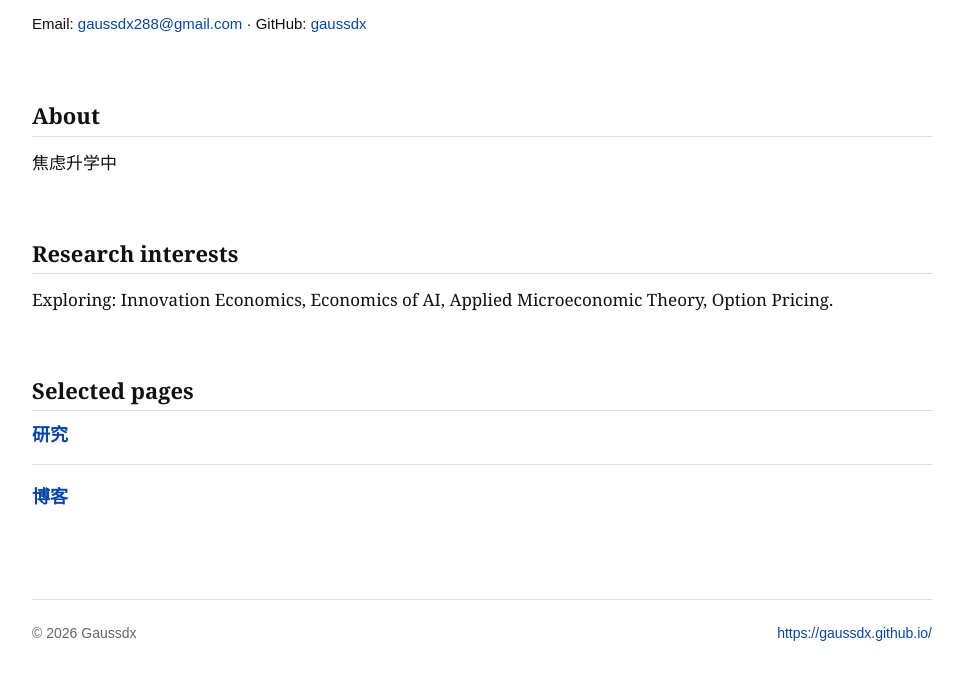
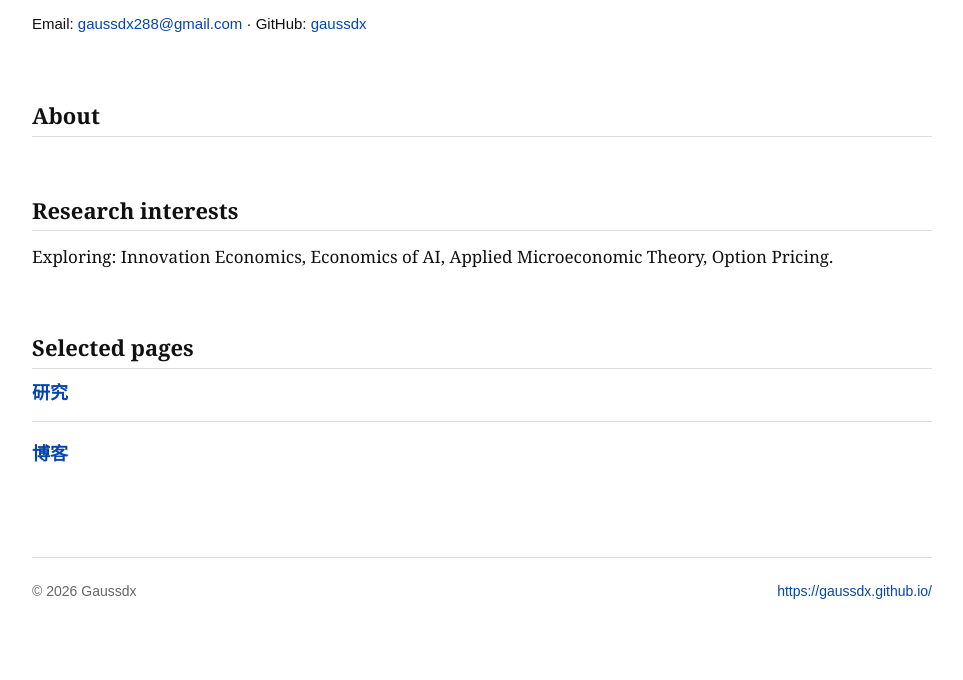
Before and after one commit to gaussdx/gaussdx.github.io, a website built with Vite: page index.html in a window 1280 px wide. Shown: the part 214-894 px from the top of the page, without its empty margins (158-1121 px from the left). After the commit the page ends 857 px from the top, so only its background shows below. Built offline with nearby package versions, Linux system fonts and the light colour scheme; a script that the page names is missing.

Commit message:
Remove About placeholder text from homepage

```diff
--- a/index.html
+++ b/index.html
@@ -34,7 +34,6 @@
 
       <section class="content-section">
         <h2>About</h2>
-        <p>焦虑升学中</p>
       </section>
 
       <section class="content-section">
```
